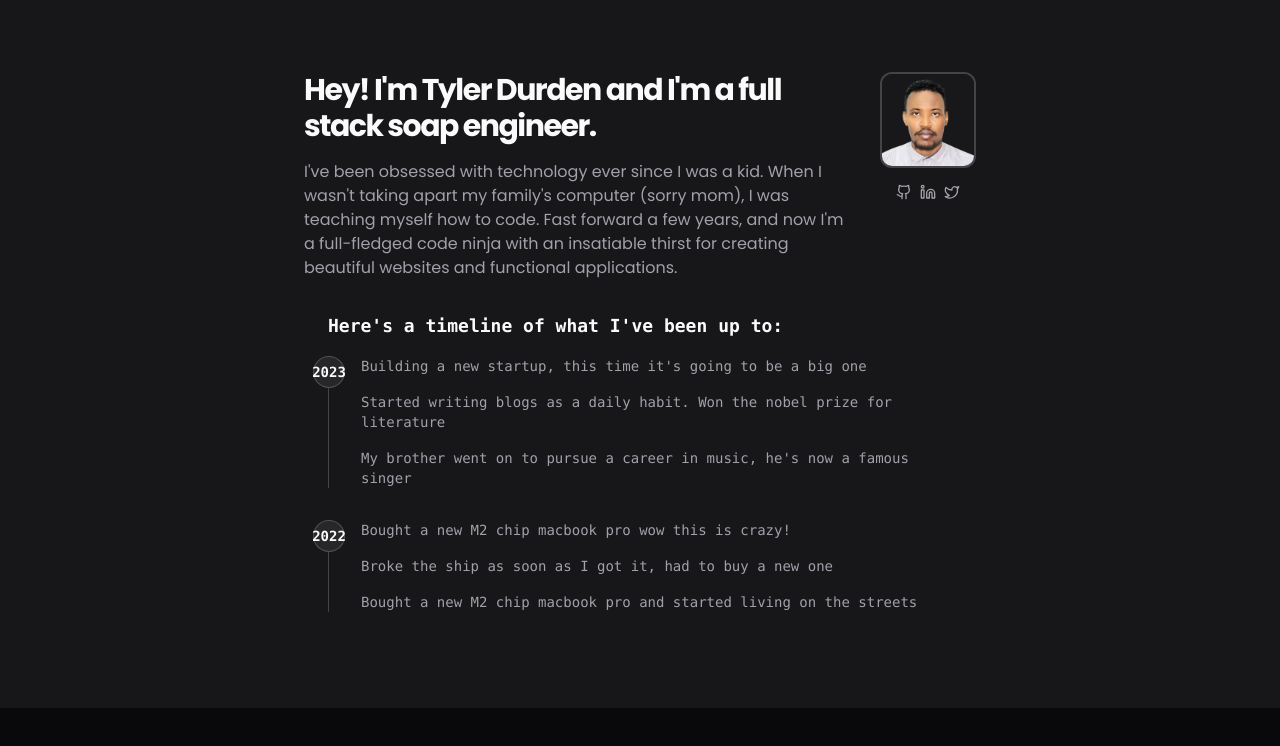
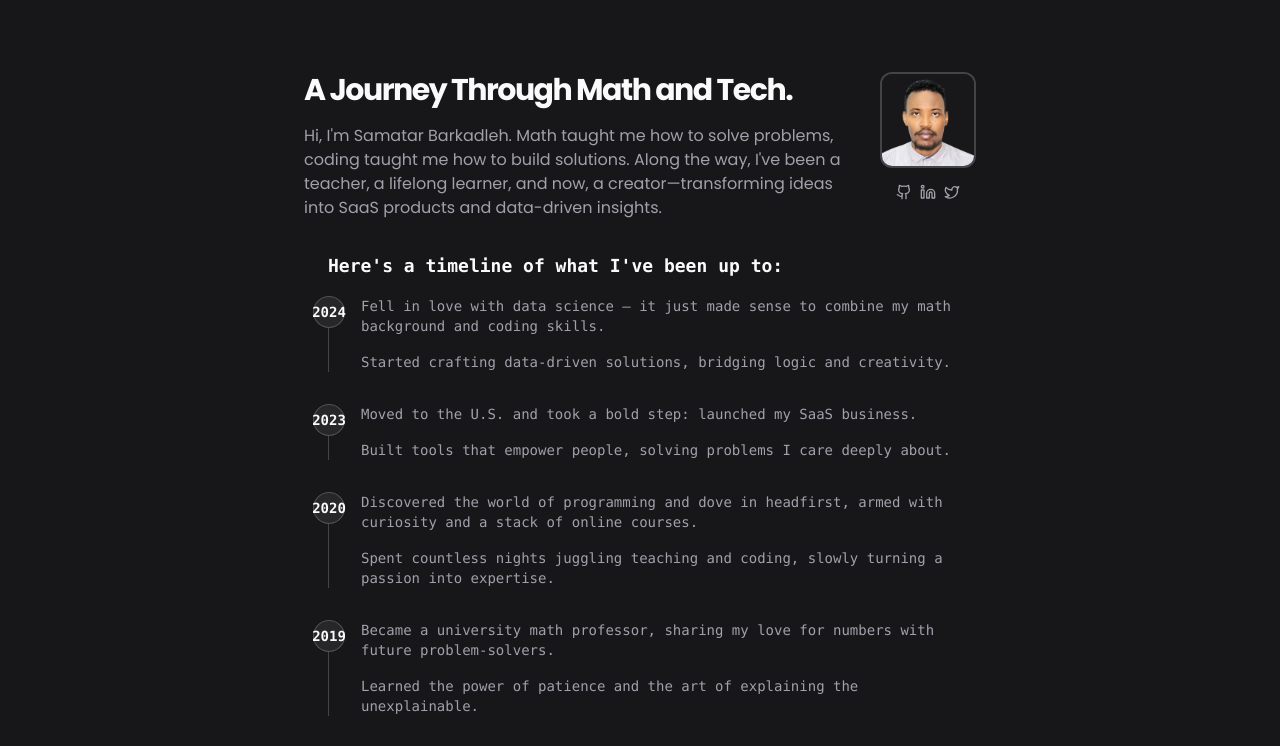
Before and after one commit to samatarmoussa111/portfolio-last, a Next.js app: page / in a window 1280 px wide. Shown: the part 760-1506 px from the top of the page. Built offline with nearby package versions, Linux system fonts and the light colour scheme.

Commit message:
writting of the about section

```diff
--- a/components/about.tsx
+++ b/components/about.tsx
@@ -7,19 +7,38 @@ import Link from "next/link";
 
 const timeline = [
   {
-    year: "2023",
+    year: "2024",
     events: [
-      "Building a new startup, this time it's going to be a big one",
-      "Started writing blogs as a daily habit. Won the nobel prize for literature",
-      "My brother went on to pursue a career in music, he's now a famous singer",
+      "Fell in love with data science — it just made sense to combine my math background and coding skills.",
+      "Started crafting data-driven solutions, bridging logic and creativity.",
     ],
   },
   {
-    year: "2022",
+    year: "2023",
     events: [
-      "Bought a new M2 chip macbook pro wow this is crazy!",
-      "Broke the ship as soon as I got it, had to buy a new one",
-      "Bought a new M2 chip macbook pro and started living on the streets",
+      "Moved to the U.S. and took a bold step: launched my SaaS business.",
+      "Built tools that empower people, solving problems I care deeply about.",
+    ],
+  },
+  {
+    year: "2020",
+    events: [
+      "Discovered the world of programming and dove in headfirst, armed with curiosity and a stack of online courses.",
+      "Spent countless nights juggling teaching and coding, slowly turning a passion into expertise.",
+    ],
+  },
+  {
+    year: "2019",
+    events: [
+      "Became a university math professor, sharing my love for numbers with future problem-solvers.",
+      "Learned the power of patience and the art of explaining the unexplainable.",
+    ],
+  },
+  {
+    year: "2016",
+    events: [
+      "Began my studies in Mathematical Research at the University of Besançon, immersing myself in the foundations of advanced mathematics.",
+      "Discovered a passion for unraveling complex problems and the potential of math to solve real-world challenges.",
     ],
   },
 ];
@@ -39,17 +58,14 @@ export function About() {
             <div className="flex flex-col md:flex-row justify-between items-center md:items-start gap-8">
               <div className="space-y-4">
                 <h2 className="text-3xl font-bold tracking-tighter">
-                  Hey! I&apos;m{" "}
-                  <span className="text-primary">Tyler Durden</span> and
-                  I&apos;m a full stack soap engineer.
+                  A Journey Through Math and Tech.
                 </h2>
                 <p className="text-muted-foreground">
-                  I&apos;ve been obsessed with technology ever since I was a
-                  kid. When I wasn&apos;t taking apart my family&apos;s computer
-                  (sorry mom), I was teaching myself how to code. Fast forward a
-                  few years, and now I&apos;m a full-fledged code ninja with an
-                  insatiable thirst for creating beautiful websites and
-                  functional applications.
+                  Hi, I&apos;m Samatar Barkadleh. Math taught me how to solve
+                  problems, coding taught me how to build solutions. Along the
+                  way, I&apos;ve been a teacher, a lifelong learner, and now, a
+                  creator—transforming ideas into SaaS products and data-driven
+                  insights.
                 </p>
               </div>
               <div className="flex flex-col items-center gap-4 shrink-0">
```
